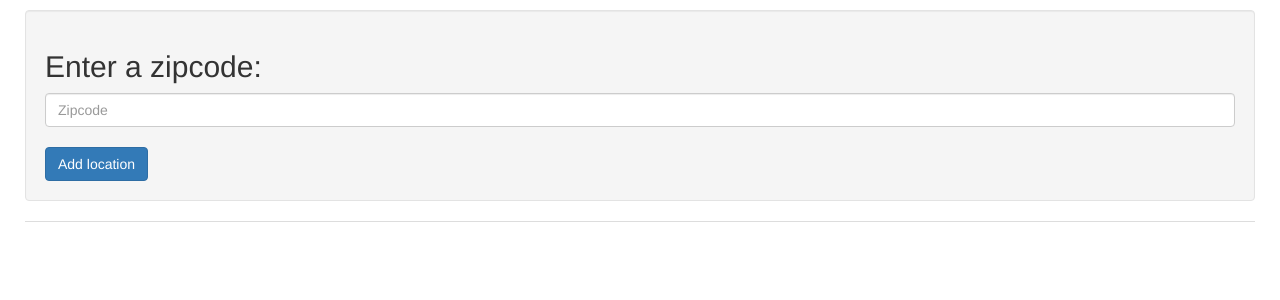
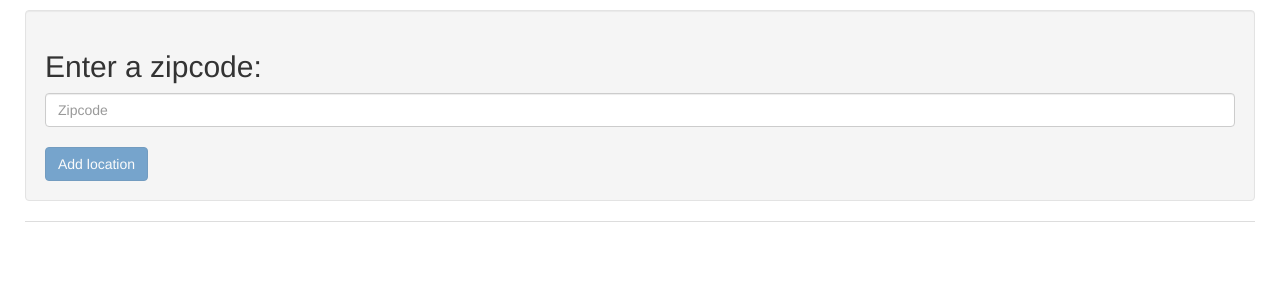
Before and after one commit to gueyemoo/Weather, an Angular app: page / in a window 1280 px wide. Shown: the top 300 px of the page. Built offline with nearby package versions, Linux system fonts and the light colour scheme.

Commit message:
disable button add for empty value

```diff
--- a/src/app/components/main-page/zipcode-entry/zipcode-entry.component.html
+++ b/src/app/components/main-page/zipcode-entry/zipcode-entry.component.html
@@ -1,8 +1,8 @@
 <div class="well">
   <h2>Enter a zipcode:</h2>
-  <input type="text" #zipcode placeholder="Zipcode" class="form-control">
+  <input type="text" #zipcode [(ngModel)]="zipcodeInput" placeholder="Zipcode" class="form-control">
   <br>
-  <button class="btn btn-primary" (click)="addLocation(zipcode.value)" >
+  <button class="btn btn-primary" (click)="addLocation(zipcode.value)" [disabled]="!zipcodeInput">
     Add location
   </button>
 </div>
--- a/src/app/components/main-page/zipcode-entry/zipcode-entry.component.ts
+++ b/src/app/components/main-page/zipcode-entry/zipcode-entry.component.ts
@@ -6,6 +6,7 @@ import { LocationService } from "../../../common/services/location.service";
   templateUrl: './zipcode-entry.component.html'
 })
 export class ZipcodeEntryComponent {
+  zipcodeInput: string = '';
 
   constructor(private service: LocationService) { }
 
```
